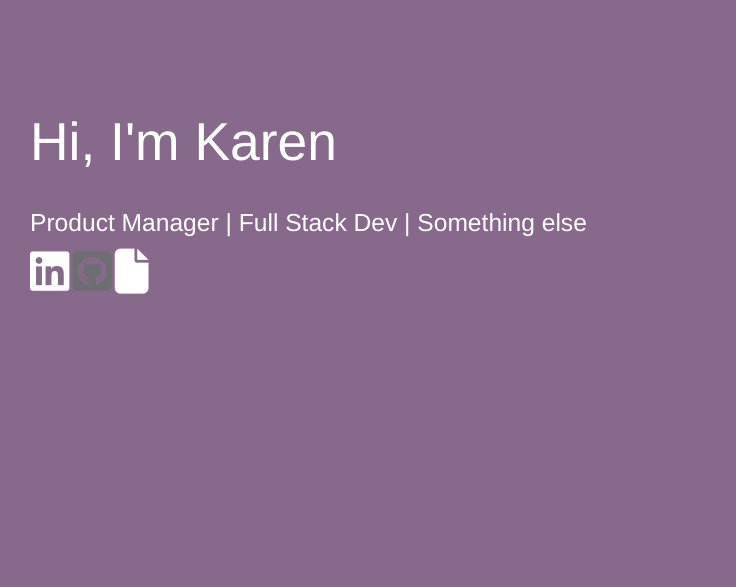
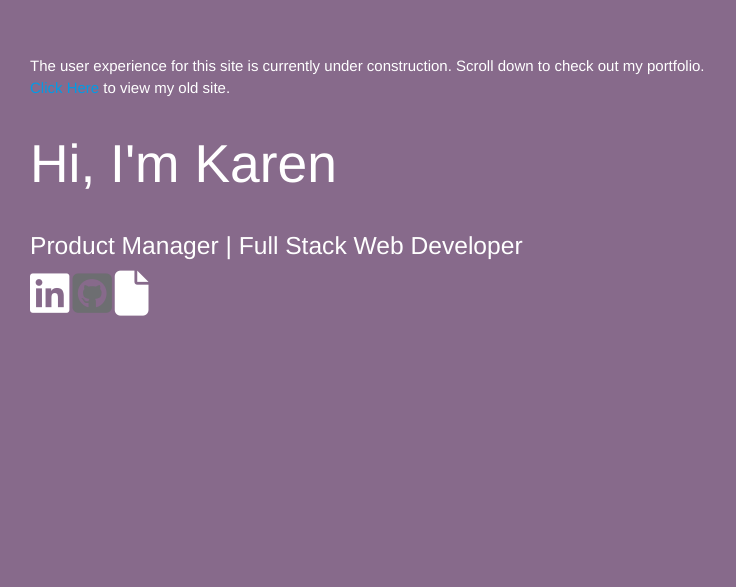
Before and after one commit to kalargent/ReactPortfolio, a React (Create React App) app: page / in a window 1280 px wide. Shown: the part 213-800 px from the top of the page, without its empty margins (0-736 px from the left). Built offline with nearby package versions, Linux system fonts and the light colour scheme.

Commit message:
updated my portfolio with a disclaimer that it is under construction

```diff
--- a/src/pages/LandingPage/index.js
+++ b/src/pages/LandingPage/index.js
@@ -5,11 +5,15 @@ import './style.css';
 const LandingPage = (props) =>{
     return (
         <div className="landing-page">
+            <div className="disclaimer">
+            The user experience for this site is currently under construction. Scroll down to check out my portfolio. <br></br>
+            <a href="https://kalargent.github.io/bootstrap-portfolio/index.html" target="blank">Click Here</a> to view my old site.
+            </div>
             <div className="intro">
                 <h2>Hi, I'm Karen</h2>
             </div>
             <div className="tagline">
-                <h5>Product Manager | Full Stack Dev | Something else </h5>
+                <h5>Product Manager | Full Stack Web Developer </h5>
             </div>
 
             <div className="social">
--- a/src/pages/LandingPage/style.css
+++ b/src/pages/LandingPage/style.css
@@ -5,6 +5,13 @@
     flex-direction: column;
     justify-content: center;
     background-color: #876A8B;
+}
+
+.disclaimer {
+    font-family: 'Arimo', sans-serif;
+    /* size: 100rem;  */
+    color: white;
+    padding-left: 30px;
 }
 
 .intro {
```
